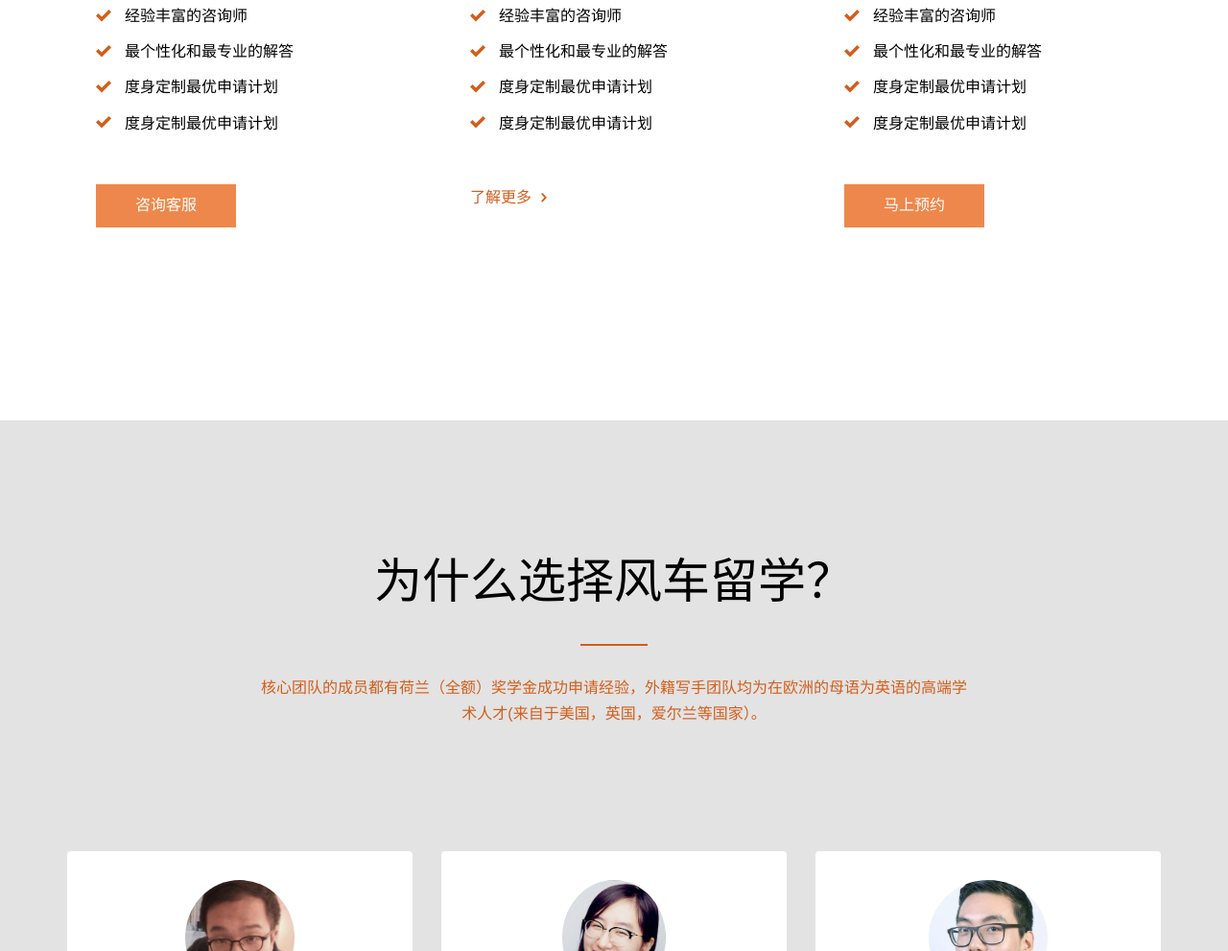
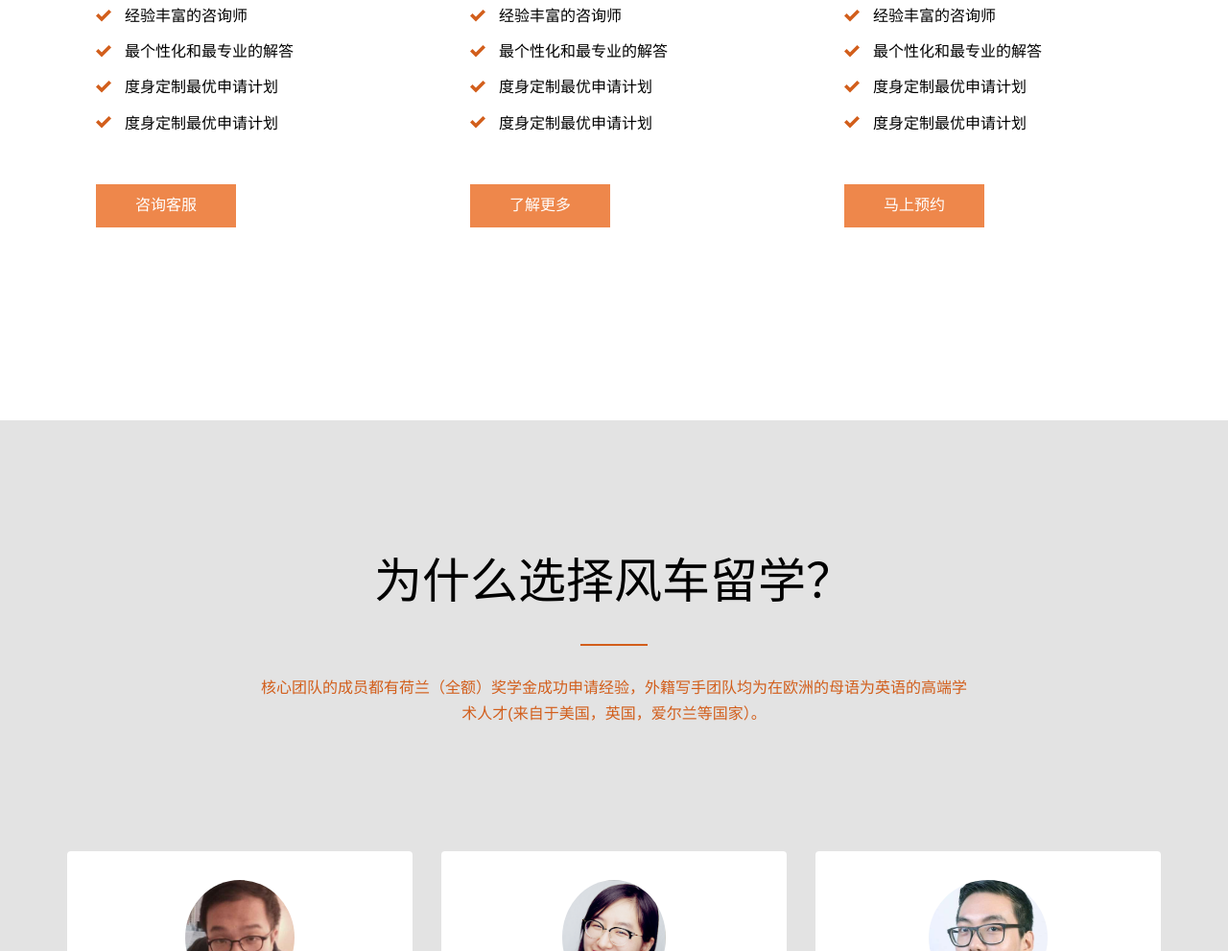
Before and after one commit to bonan-fc/fengcheliuxue, a website: page index.html in a window 1280 px wide. Shown: the part 2579-3570 px from the top of the page at 96% size. Drawn offline with Linux system fonts and the light colour scheme; files whose address does not match are found by name.

Commit message:
button restyling

```diff
--- a/index.html
+++ b/index.html
@@ -56,7 +56,6 @@
         <div class="row intro-text">
           <div class="col-md-8 col-md-offset-2 text-center">
             <h1 class="probootstrap-animate mbw">立足荷兰，放眼欧洲</h1>
-
             <h1 class="probootstrap-heading probootstrap-animate"><img src="img/logo_new.png" alt="windmill-education.com" height="185"></h1>
             <h3 class="probootstrap-animate mbw">最真诚专业的顶尖留学服务</h3>
           </div>
@@ -70,7 +69,7 @@
             <div class="modal-dialog">
               <div class="modal-content">
                   <div class="modal-body">
-                      <img src="img/kft.jpg" alt="windmill-education.com" height="150" class="img-responsive">
+                      <img src="img/qrt.jpg" alt="windmill-education.com" height="150" class="img-responsive">
                   </div>
               </div>
             </div>
@@ -155,7 +154,7 @@
                 <li class="probootstrap-check">度身定制最优申请计划</li>
                 <li class="probootstrap-check">度身定制最优申请计划</li>
               </ul>
-              <p><a href="#editing" class="probootstrap-link smoothscroll">了解更多 <i class="icon-chevron-right"></i></a></p>
+              <p><a href="#editing" class="btn btn-primary smoothscroll" role="button">了解更多</a></p>
             </div>
           </div>
           <div class="col-md-4">
@@ -288,7 +287,7 @@
             <div class="modal-dialog">
               <div class="modal-content">
                   <div class="modal-body">
-                      <img src="img/qrt.jpg" alt="windmill-education.com" height="150" class="img-responsive">
+                      <img src="img/kft.jpg" alt="windmill-education.com" height="150" class="img-responsive">
                   </div>
               </div>
             </div>
```
